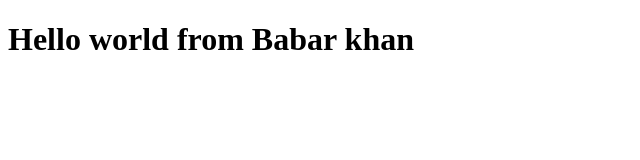
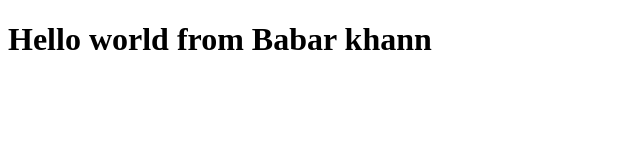
Before and after one commit to bobiiii/firstrepo, a plain HTML site: page index.html in a window 1280 px wide. Shown: the full height of the page, 0-640 px from the left. Drawn offline with Linux system fonts and the light colour scheme.

Commit message:
Update index.html

```diff
--- a/index.html
+++ b/index.html
@@ -7,6 +7,6 @@
 </head>
 <body>
 
-            <h1> Hello world from <strong>Babar khan </strong>  </h1>
+            <h1> Hello world from <strong>Babar khann </strong>  </h1>
 </body>
 </html>
```
